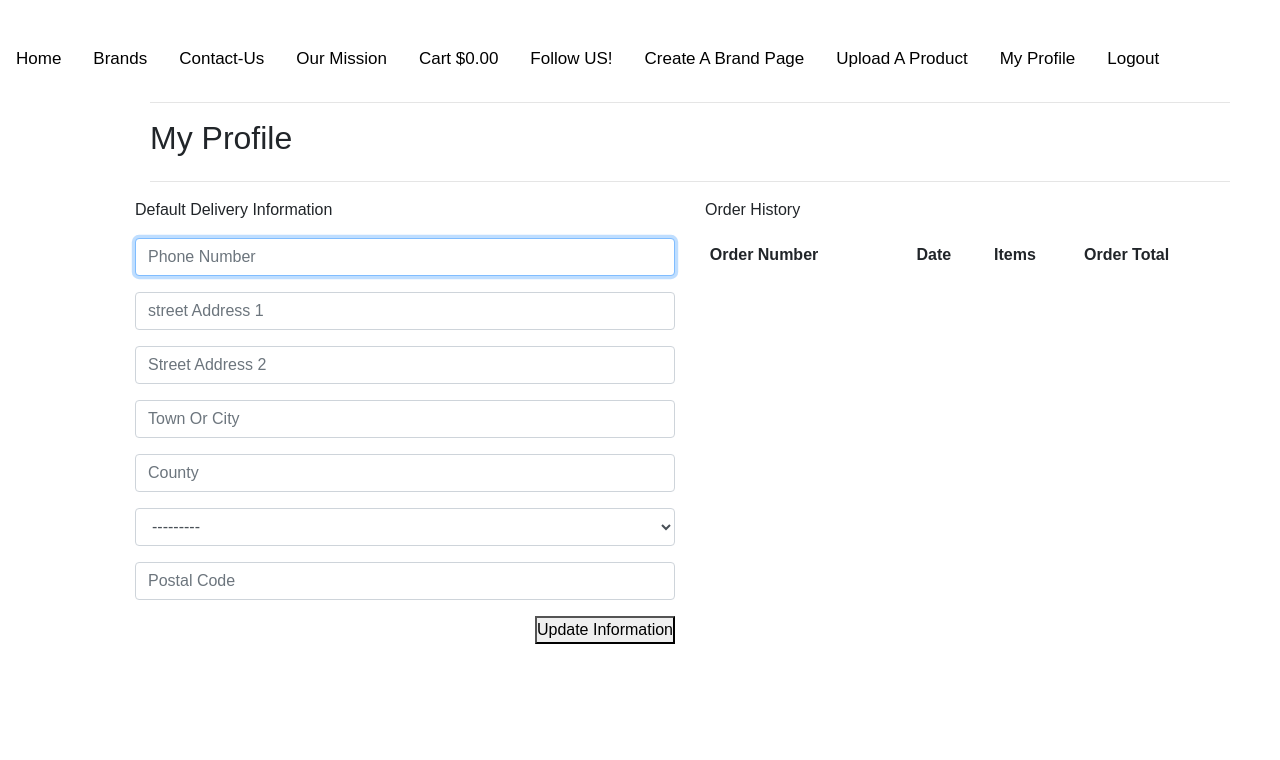
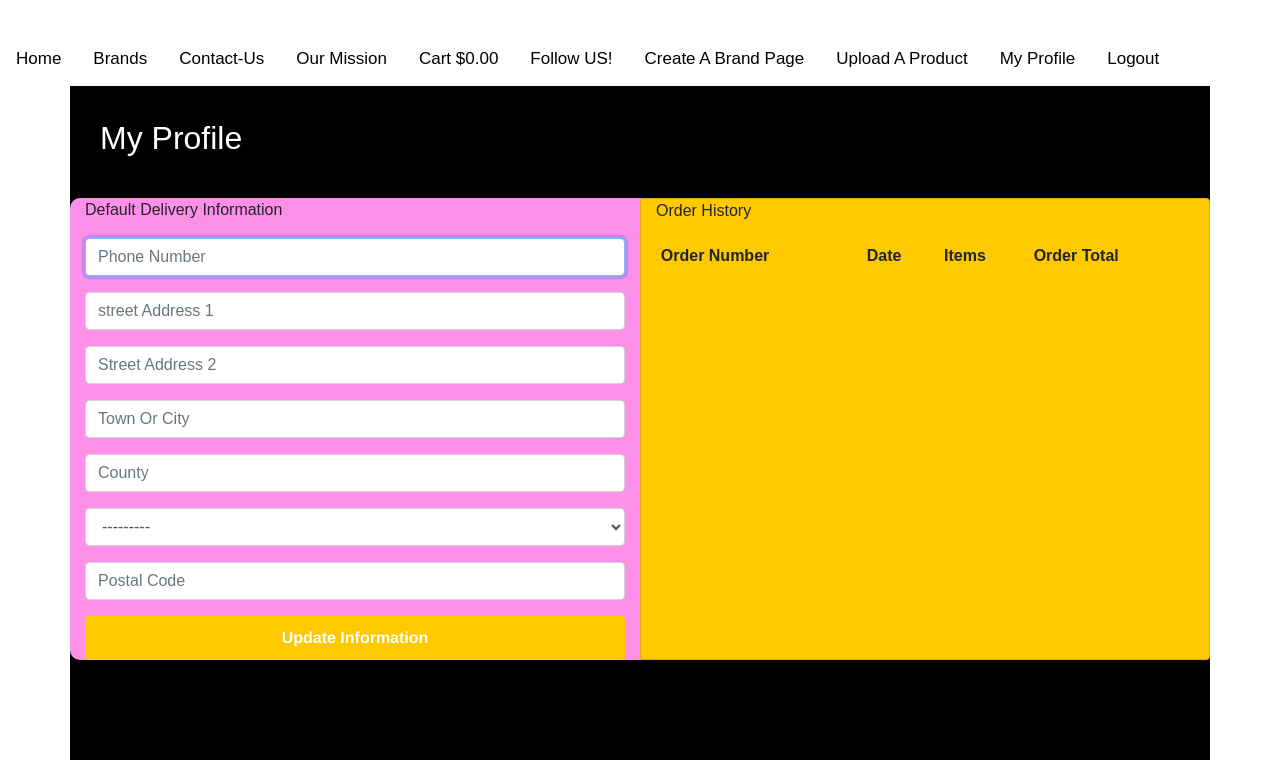
Before and after one commit to RoMcGill/H2R-PP5, a Django app: page /profile/ in a window 1280 px wide. Shown: the part 196-956 px from the top of the page. Before the commit the page ends 840 px from the top, so only its background shows below. Run offline with Django 4.2, Linux system fonts and the light colour scheme; the visitor is signed in with stand-in values (Sample User, id 1); data that the repository does not hold is empty; some libraries are stand-ins or nearby versions.

Commit message:
style login,logout,follow and profile page

```diff
--- a/brands/templates/brands/brands-detail.html
+++ b/brands/templates/brands/brands-detail.html
@@ -8,7 +8,7 @@
 </div>
     {% if brand.image %}
     <div class="card-deck cntr outline-div">
-        <div class="card">
+        <div class="card blk-card">
 
         <img class="card-img-top cntr" src="{{ brand.image.url }}" alt="{{ brand.name }}" style="height: 200px; width:200px;">
 
--- a/profiles/templates/profiles/profiles.html
+++ b/profiles/templates/profiles/profiles.html
@@ -9,17 +9,17 @@
 {% block content %}
 
 
-<div class="container" style="margin-left: 120px;">
-    <div class="container">
+<div class="container" style="background-color: black; padding-bottom: 100px;">
+    <div class="container ">
     <div class="row">
         <div class="col">
             <hr>
-            <h2 class="logo-font mb-4">My Profile</h2>
+            <h2 class="logo-font mb-4" style="color: white;">My Profile</h2>
             <hr>
         </div>
     </div>
 </div>
-<div class="row">
+<div class="row contact-head">
     <div class="col-12 col-lg-6">
         <p>
             Default Delivery Information
@@ -27,11 +27,11 @@
         <form action="{% url 'profile'%}" method="POST" id="profile-update-form">
             {% csrf_token %}
             {{ form|crispy }}
-            <button class="float-right">Update Information</button>
+            <button class="float-right button-32">Update Information</button>
         </form>
 
     </div>
-    <div class="col-12 col-lg-6">
+    <div class="col-12 col-lg-6 card">
         <p>Order History</p>
         <div class="order-history table-responsive">
             <table class="table table-sm table-borderless">
--- a/static/css/base.css
+++ b/static/css/base.css
@@ -38,6 +38,13 @@
 .card{
   background-color:#ffc900 !important;
   border-radius: 25px;
+}
+
+.blk-card{
+  background-color:black !important;
+  border-radius: 25px;
+  color:#ffc900 ;
+
 }
 
 .about{
--- a/templates/allauth/account/login.html
+++ b/templates/allauth/account/login.html
@@ -6,7 +6,7 @@
 {% block head_title %}{% trans "Sign In" %}{% endblock %}
 
 {% block content %}
-<div class="container" style="margin-left:120px ;">
+<div class="container  outline-div card" style="margin-left:0 auto; padding-top: 50px; padding-bottom: 50px;">
 <h1>{% trans "Sign In" %}</h1>
 
 {% get_providers as socialaccount_providers %}
@@ -39,8 +39,8 @@ for a {{ site_name }} account and sign in below:{% endblocktrans %}</p>
   {% if redirect_field_value %}
   <input type="hidden" name="{{ redirect_field_name }}" value="{{ redirect_field_value }}" />
   {% endif %}
-  <a class="button secondaryAction" href="{% url 'account_reset_password' %}">{% trans "Forgot Password?" %}</a>
-  <button class="primaryAction" type="submit">{% trans "Sign In" %}</button>
+  <a class="button secondaryAction " href="{% url 'account_reset_password' %}">{% trans "Forgot Password?" %}</a>
+  <button class="primaryAction button-31" type="submit">{% trans "Sign In" %}</button>
 </form>
 </div>
 
--- a/templates/allauth/account/logout.html
+++ b/templates/allauth/account/logout.html
@@ -5,7 +5,7 @@
 {% block head_title %}{% trans "Sign Out" %}{% endblock %}
 
 {% block content %}
-<div class="container" style="margin-left:120px ;">
+<div class="container outline-div card" style="margin-left:0 auto; padding-top: 50px; padding-bottom: 50px;">
 <h1>{% trans "Sign Out" %}</h1>
 
 <p>{% trans 'Are you sure you want to sign out?' %}</p>
@@ -15,7 +15,7 @@
   {% if redirect_field_value %}
   <input type="hidden" name="{{ redirect_field_name }}" value="{{ redirect_field_value }}"/>
   {% endif %}
-  <button type="submit">{% trans 'Sign Out' %}</button>
+  <button type="submit" class="button-31">{% trans 'Sign Out' %}</button>
 </form>
 </div>
 
```
Also changed, not shown: follow/templates/follow/follow.html (+8 -8 lines).
